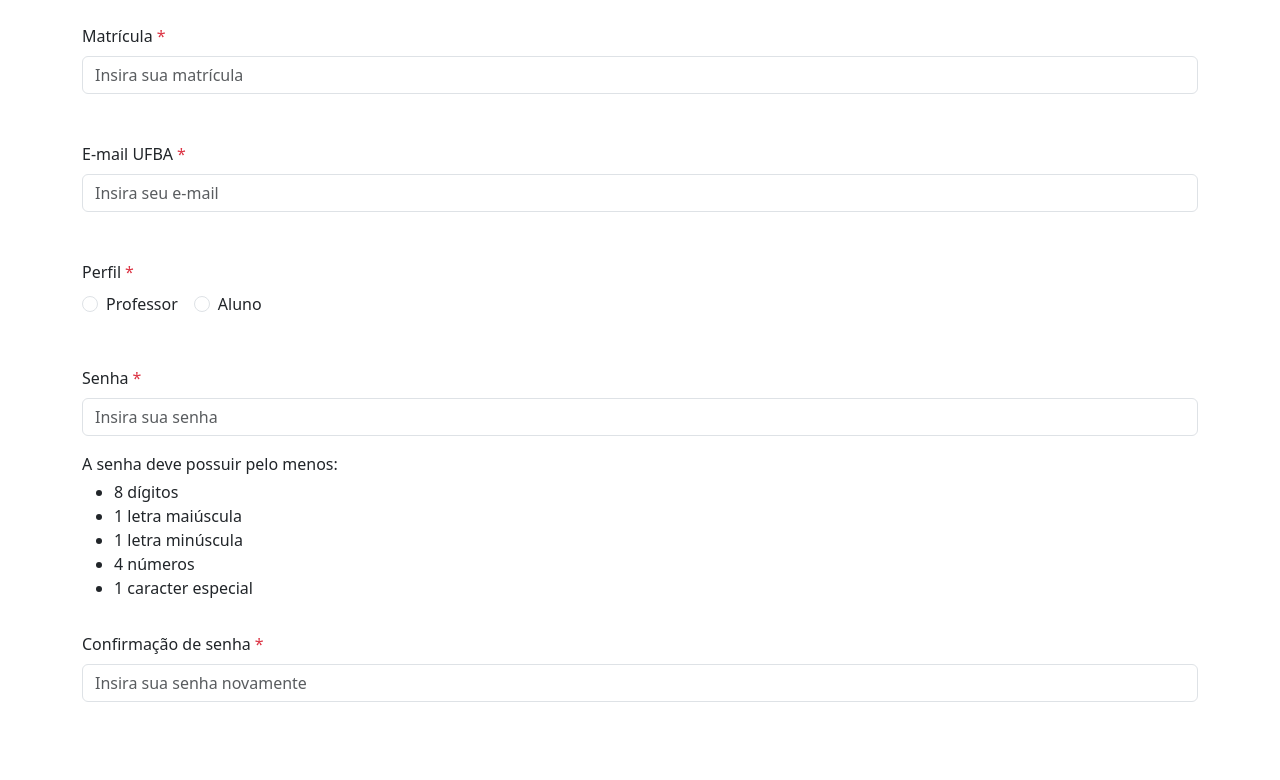
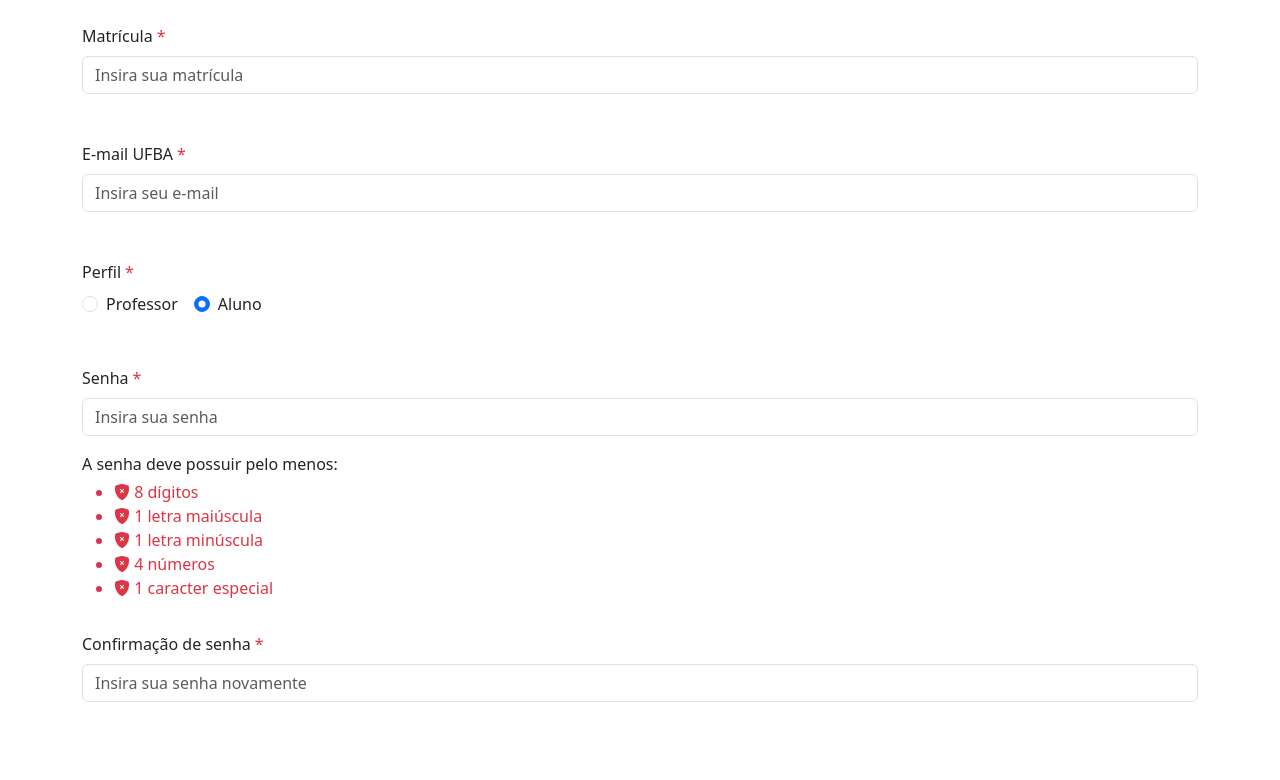
Before and after one commit to portalwepgcomp/portal-wepgcomp-frontend, a Next.js app: page / in a window 1280 px wide. Shown: the part 382-1162 px from the top of the page. Built offline with nearby package versions, Linux system fonts and the light colour scheme.

Commit message:
feat: Improved password effect when input text and added a defaultValues into useForm

```diff
--- a/src/components/Forms/FormCadastro.tsx
+++ b/src/components/Forms/FormCadastro.tsx
@@ -1,4 +1,5 @@
 import { zodResolver } from "@hookform/resolvers/zod";
+import { useState } from "react";
 import { useForm } from "react-hook-form";
 import { z } from "zod";
 
@@ -37,19 +38,43 @@ const formCadastroSchema = z.object({
 }).refine((data) => data.senha === data.confirmaSenha, {
     message: 'As senhas não conferem!',
     path: ["confirmaSenha"],
-})
+});
 
 export function FormCadastro() {
     const { register, handleSubmit, formState: { errors } } = useForm<FormCadastroSchema>({
-        resolver: zodResolver(formCadastroSchema)
-    })
+        resolver: zodResolver(formCadastroSchema),
+        defaultValues: {
+            perfil: 'aluno',
+        }
+    });
 
     type FormCadastroSchema = z.infer<typeof formCadastroSchema>
+
+    const [senha, setSenha] = useState('');
+    const [requisitos, setRequisitos] = useState({
+        minLength: false,
+        upperCase: false,
+        lowerCase: false,
+        number: false,
+        specialChar: false,
+    });
 
     const handleFormCadastro = (data: FormCadastroSchema) => {
         console.log(data);
     }
 
+    const handleChangeSenha = (e) => {
+        const value = e.target.value;
+        setSenha(value);
+
+        setRequisitos({
+            minLength: value.length >= 8,
+            upperCase: /[A-Z]/.test(value),
+            lowerCase: /[a-z]/.test(value),
+            number: /\d/.test(value),
+            specialChar: /[!@#$%^&*(),.?":{}|<>]/.test(value),
+        });
+    };
 
     return (
         <form className="row g-3" onSubmit={handleSubmit(handleFormCadastro)}>
@@ -60,6 +85,7 @@ export function FormCadastro() {
                 <input type="text" className="form-control" id="nome" placeholder="Insira seu nome" {...register('nome')} />
                 <p className="text-danger">{errors.nome?.message}</p>
             </div>
+
             <div className="col-12 mb-3">
                 <label className="form-label">
                     Matrícula
@@ -69,6 +95,7 @@ export function FormCadastro() {
                     placeholder="Insira sua matrícula" {...register('matricula')} />
                 <p className="text-danger">{errors.matricula?.message}</p>
             </div>
+
             <div className="col-12 mb-3">
                 <label className="form-label">E-mail UFBA
                     <span className="text-danger ms-1">*</span>
@@ -76,6 +103,7 @@ export function FormCadastro() {
                 <input type="email" className="form-control" id="email" placeholder="Insira seu e-mail" {...register('email')} />
                 <p className="text-danger">{errors.email?.message}</p>
             </div>
+
             <div className="col-12 mb-3">
                 <label className="form-label">Perfil
                     <span className="text-danger ms-1">*</span>
@@ -96,23 +124,36 @@ export function FormCadastro() {
                 </div>
                 <p className="text-danger">{errors.perfil?.message}</p>
             </div>
+
             <div className="col-12 mb-3">
                 <label className="form-label">Senha
                     <span className="text-danger ms-1">*</span>
                 </label>
-                <input type="password" className="form-control" id="senha" placeholder="Insira sua senha" {...register('senha')} />
+                <input type="password" className="form-control" id="senha" placeholder="Insira sua senha" {...register('senha')}
+                    value={senha} onChange={handleChangeSenha} />
                 <p className="text-danger">{errors.senha?.message}</p>
                 <div className="mt-3">
                     <p className="mb-1">A senha deve possuir pelo menos:</p>
                     <ul className="mb-0">
-                        <li>8 dígitos</li>
-                        <li>1 letra maiúscula</li>
-                        <li>1 letra minúscula</li>
-                        <li>4 números</li>
-                        <li>1 caracter especial</li>
+                        <li className={requisitos.minLength ? 'text-success' : 'text-danger'}>
+                            {requisitos.minLength ? <i className="bi bi-shield-fill-check" /> : <i className="bi bi-shield-fill-x" />} 8 dígitos
+                        </li>
+                        <li className={requisitos.upperCase ? 'text-success' : 'text-danger'}>
+                            {requisitos.upperCase ? <i className="bi bi-shield-fill-check" /> : <i className="bi bi-shield-fill-x" />} 1 letra maiúscula
+                        </li>
+                        <li className={requisitos.lowerCase ? 'text-success' : 'text-danger'}>
+                            {requisitos.lowerCase ? <i className="bi bi-shield-fill-check" /> : <i className="bi bi-shield-fill-x" />} 1 letra minúscula
+                        </li>
+                        <li className={requisitos.number ? 'text-success' : 'text-danger'}>
+                            {requisitos.number ? <i className="bi bi-shield-fill-check" /> : <i className="bi bi-shield-fill-x" />} 4 números
+                        </li>
+                        <li className={requisitos.specialChar ? 'text-success' : 'text-danger'}>
+                            {requisitos.specialChar ? <i className="bi bi-shield-fill-check" /> : <i className="bi bi-shield-fill-x" />} 1 caracter especial
+                        </li>
                     </ul>
                 </div>
             </div>
+
             <div className="col-12 mb-5">
                 <label className="form-label">Confirmação de senha
                     <span className="text-danger ms-1">*</span>
```
